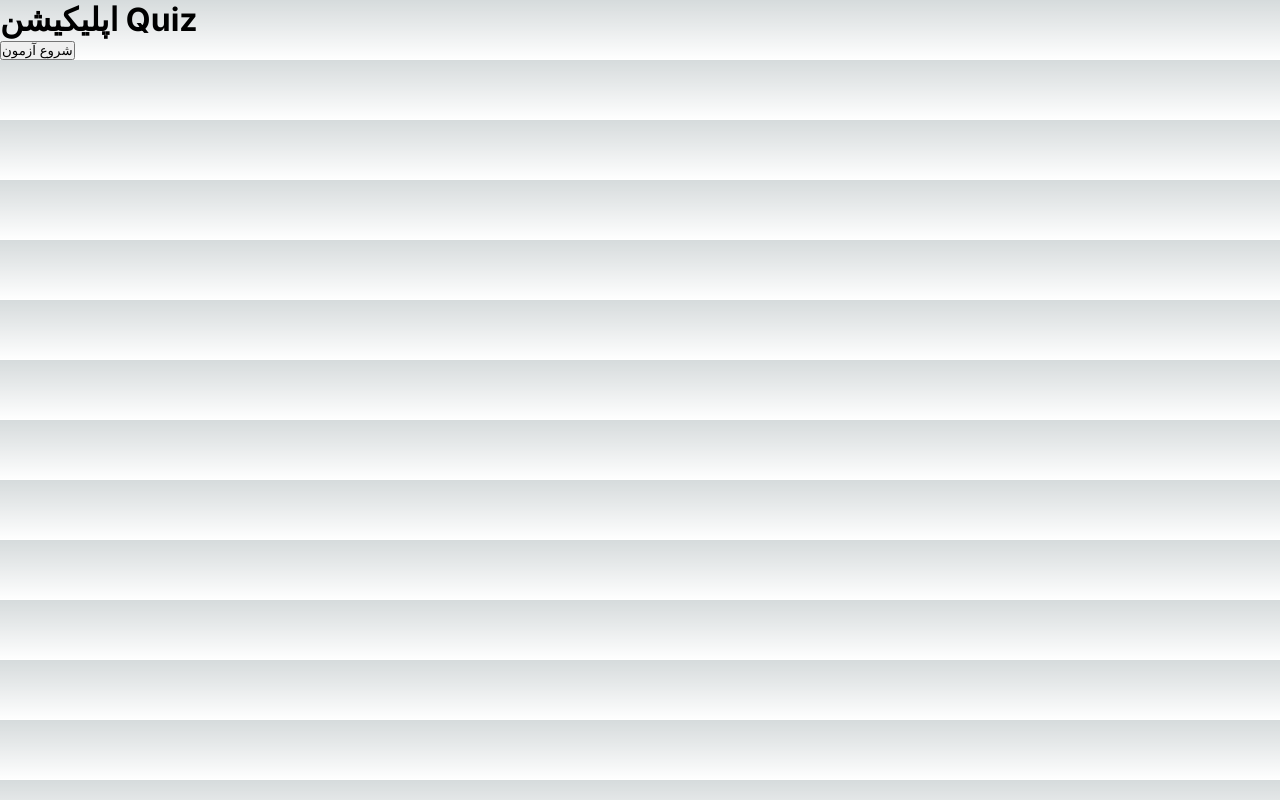
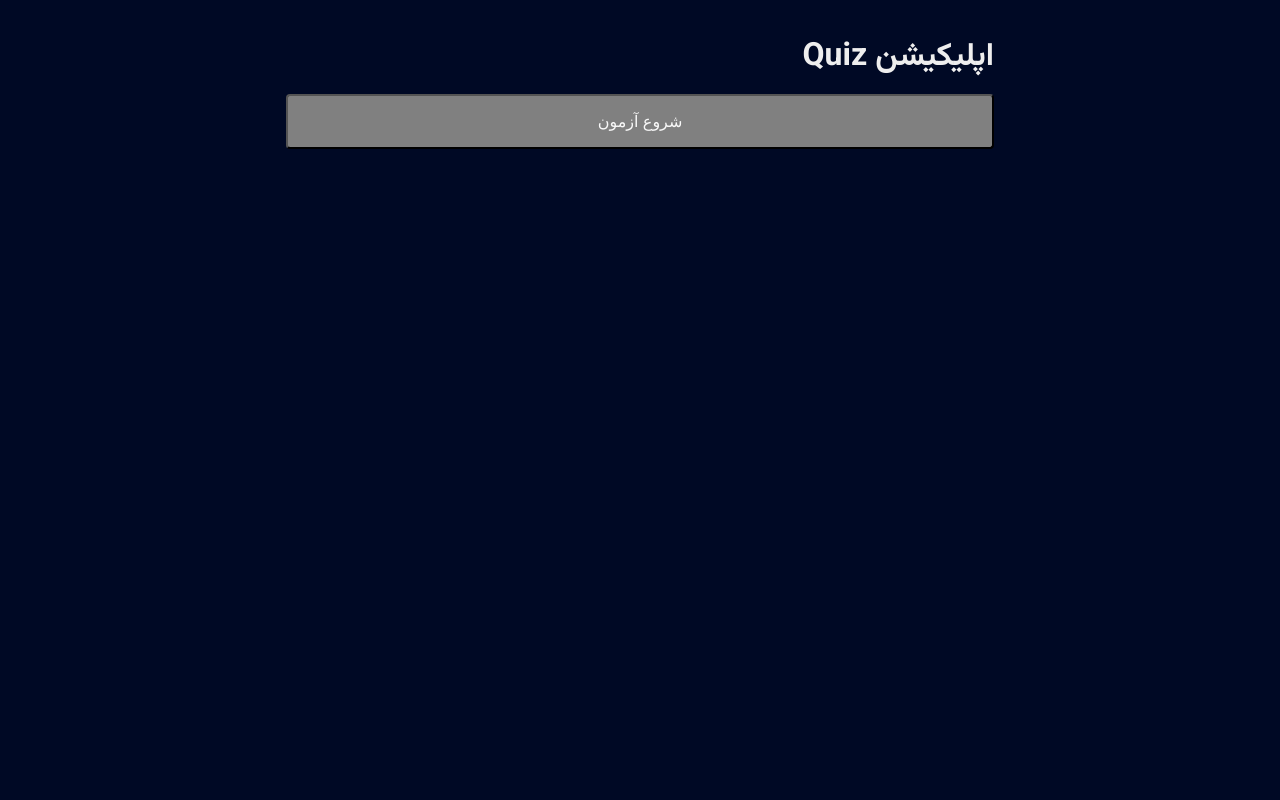
Before and after one commit to AmirrMahmoudi/quiz-app, a Next.js app: page / in a window 1280 px wide. Built offline with nearby package versions, Linux system fonts and the light colour scheme.

Commit message:
add Vazir  font

```diff
--- a/app/globals.css
+++ b/app/globals.css
@@ -1,78 +1,3 @@
-:root {
-  --max-width: 1100px;
-  --border-radius: 12px;
-  --font-mono: ui-monospace, Menlo, Monaco, 'Cascadia Mono', 'Segoe UI Mono',
-    'Roboto Mono', 'Oxygen Mono', 'Ubuntu Monospace', 'Source Code Pro',
-    'Fira Mono', 'Droid Sans Mono', 'Courier New', monospace;
-
-  --foreground-rgb: 0, 0, 0;
-  --background-start-rgb: 214, 219, 220;
-  --background-end-rgb: 255, 255, 255;
-
-  --primary-glow: conic-gradient(
-    from 180deg at 50% 50%,
-    #16abff33 0deg,
-    #0885ff33 55deg,
-    #54d6ff33 120deg,
-    #0071ff33 160deg,
-    transparent 360deg
-  );
-  --secondary-glow: radial-gradient(
-    rgba(255, 255, 255, 1),
-    rgba(255, 255, 255, 0)
-  );
-
-  --tile-start-rgb: 239, 245, 249;
-  --tile-end-rgb: 228, 232, 233;
-  --tile-border: conic-gradient(
-    #00000080,
-    #00000040,
-    #00000030,
-    #00000020,
-    #00000010,
-    #00000010,
-    #00000080
-  );
-
-  --callout-rgb: 238, 240, 241;
-  --callout-border-rgb: 172, 175, 176;
-  --card-rgb: 180, 185, 188;
-  --card-border-rgb: 131, 134, 135;
-}
-
-@media (prefers-color-scheme: dark) {
-  :root {
-    --foreground-rgb: 255, 255, 255;
-    --background-start-rgb: 0, 0, 0;
-    --background-end-rgb: 0, 0, 0;
-
-    --primary-glow: radial-gradient(rgba(1, 65, 255, 0.4), rgba(1, 65, 255, 0));
-    --secondary-glow: linear-gradient(
-      to bottom right,
-      rgba(1, 65, 255, 0),
-      rgba(1, 65, 255, 0),
-      rgba(1, 65, 255, 0.3)
-    );
-
-    --tile-start-rgb: 2, 13, 46;
-    --tile-end-rgb: 2, 5, 19;
-    --tile-border: conic-gradient(
-      #ffffff80,
-      #ffffff40,
-      #ffffff30,
-      #ffffff20,
-      #ffffff10,
-      #ffffff10,
-      #ffffff80
-    );
-
-    --callout-rgb: 20, 20, 20;
-    --callout-border-rgb: 108, 108, 108;
-    --card-rgb: 100, 100, 100;
-    --card-border-rgb: 200, 200, 200;
-  }
-}
-
 * {
   box-sizing: border-box;
   padding: 0;
@@ -81,27 +6,73 @@
 
 html,
 body {
-  max-width: 100vw;
   overflow-x: hidden;
+  background-color: #000925;
 }
 
-body {
-  color: rgb(var(--foreground-rgb));
-  background: linear-gradient(
-      to bottom,
-      transparent,
-      rgb(var(--background-end-rgb))
-    )
-    rgb(var(--background-start-rgb));
+main {
+  padding: 1rem;
 }
 
-a {
-  color: inherit;
-  text-decoration: none;
+h1,
+h2 {
+  color: #eee;
 }
 
-@media (prefers-color-scheme: dark) {
-  html {
-    color-scheme: dark;
-  }
+h3 {
+  padding-bottom: 2rem;
+  color: #000105;
+  font-size: 1.8rem;
 }
+
+button {
+  padding: 16px 8px;
+  width: 100%;
+  margin-top: 12px;
+  font-size: 1rem;
+  border-radius: 4px;
+  cursor: pointer;
+  background-color: #808080;
+  color: #f8f8f8;
+}
+
+.btn-disabled {
+  background-color: lightgray;
+}
+
+li {
+  list-style-type: none;
+  cursor: pointer;
+  margin: 9px 0;
+  padding: 16px 8px;
+  color: #000105;
+  border: 1px solid lightgray;
+}
+
+.li-hover:hover {
+  background-color: #d8d8d8;
+  columns: #fff;
+}
+
+.li-selected {
+  color: #fff;
+  background-color: #000925;
+}
+
+.container {
+  max-width: 740px;
+  width: 100%;
+  margin: auto;
+  padding: 1rem;
+}
+
+.quiz-container {
+  background-color: #f8f8f8;
+  padding: 1rem;
+  margin-top: 2rem;
+  border-radius: 4px;
+}
+
+.container p {
+  padding: 8px 0;
+}
--- a/app/layout.js
+++ b/app/layout.js
@@ -1,17 +1,20 @@
-import { Inter } from 'next/font/google'
-import './globals.css'
+import "./globals.css";
 
-const inter = Inter({ subsets: ['latin'] })
+import { Vazirmatn } from "next/font/google";
+const vazir = Vazirmatn({
+  subsets: ["arabic", "latin"],
+  display: "swap",
+});
 
 export const metadata = {
-  title: 'Create Next App',
-  description: 'Generated by create next app',
-}
+  title: "Quiz App",
+  description: "Generated by create next app",
+};
 
 export default function RootLayout({ children }) {
   return (
-    <html lang="en">
-      <body className={inter.className}>{children}</body>
+    <html lang="fa-IR" dir="rtl" className={vazir.className}>
+      <body>{children}</body>
     </html>
-  )
+  );
 }
--- a/app/quiz/page.js
+++ b/app/quiz/page.js
@@ -0,0 +1,3 @@
+"use client"
+ export function Page(){
+ }
```
